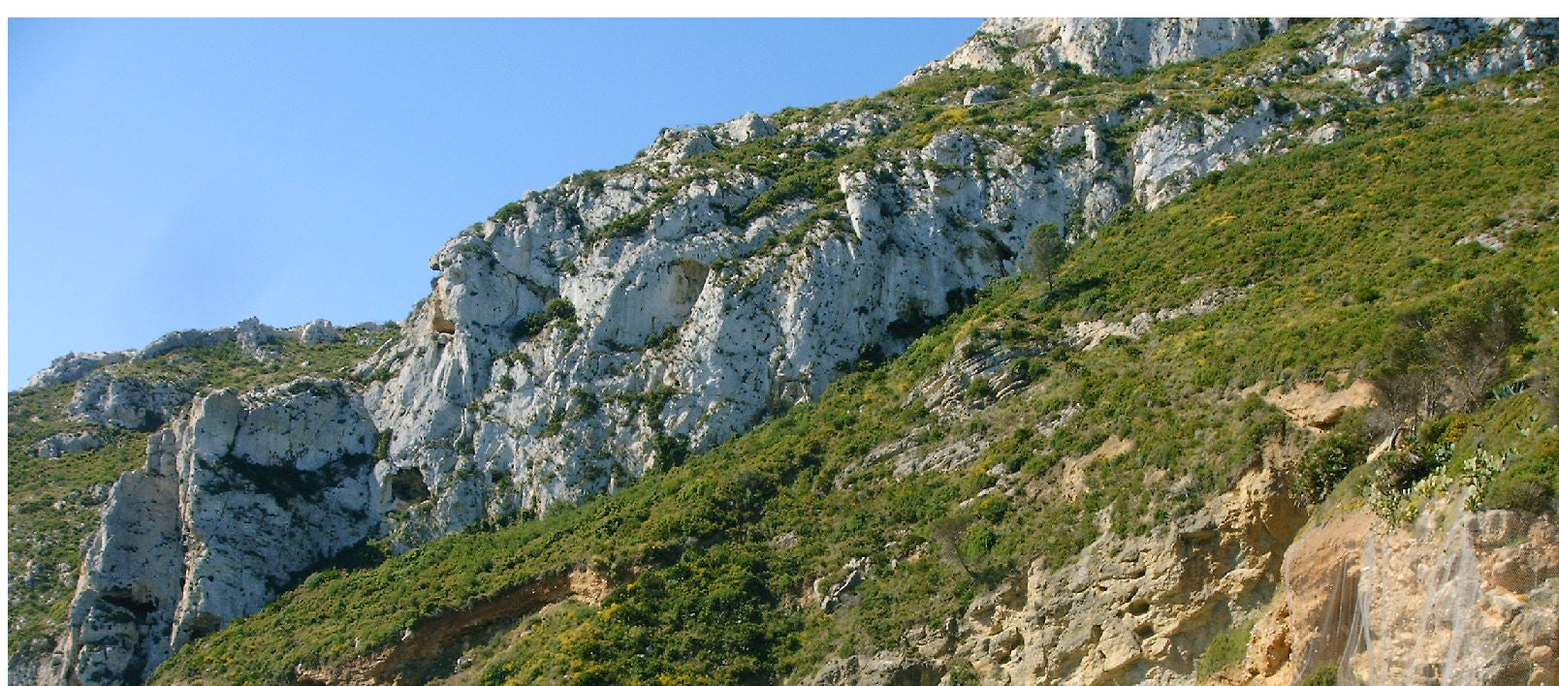
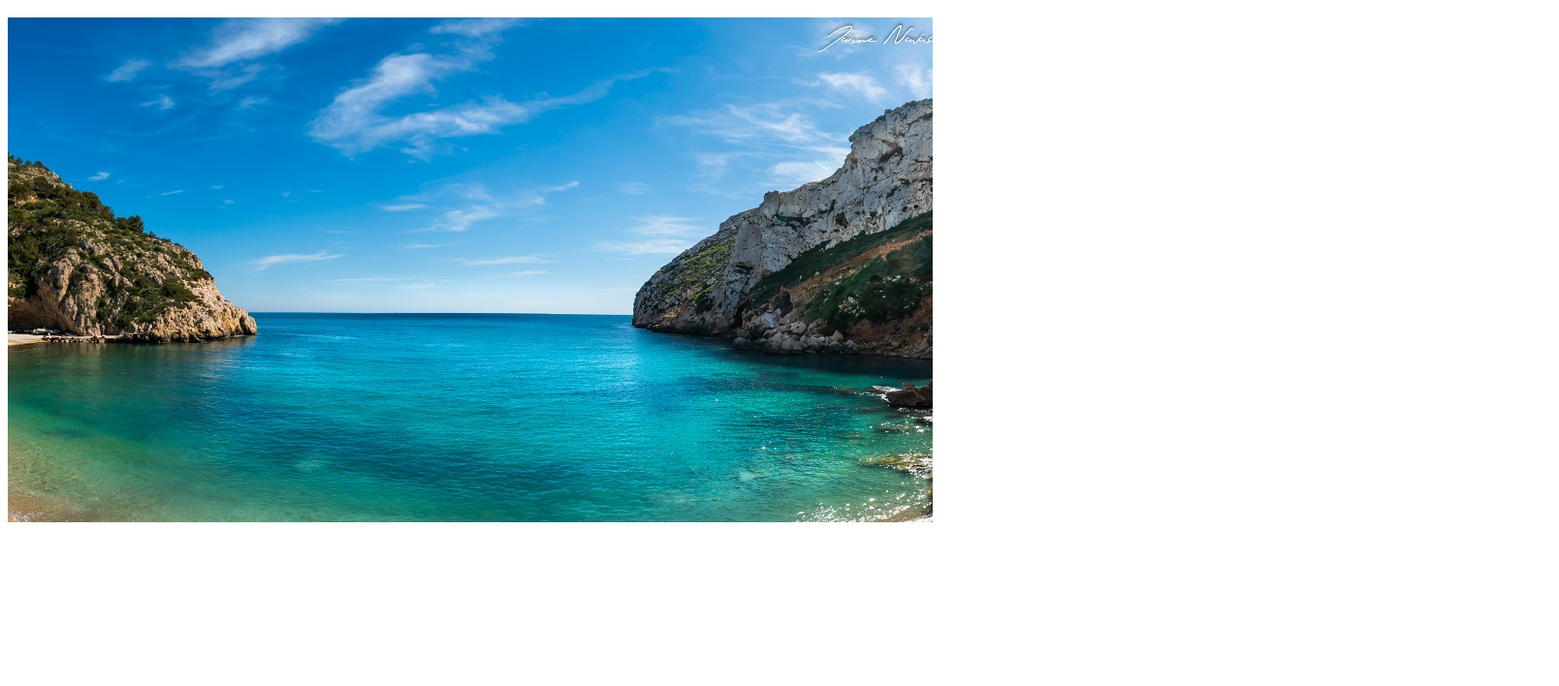
Before and after one commit to CCEREZUELA/CCEREZUELA.github.io, a plain HTML site: page index.html in a window 1280 px wide. Shown: the part 48-756 px from the top of the page at 97% size, 1608 px wide, since content can reach past the window. Drawn offline with Linux system fonts and the light colour scheme.

Commit message:
new photo

```diff
--- a/index.html
+++ b/index.html
@@ -1,7 +1,7 @@
 <html>
 <h1>¡Mi Lugar de Descanso! </h1>
 <div>
-    <img src="Javea.jpg">
+    <img src="Granadella.jpg">
 </div>
 
 </html>
```
Also changed, not shown: Granadella.jpg (added).
